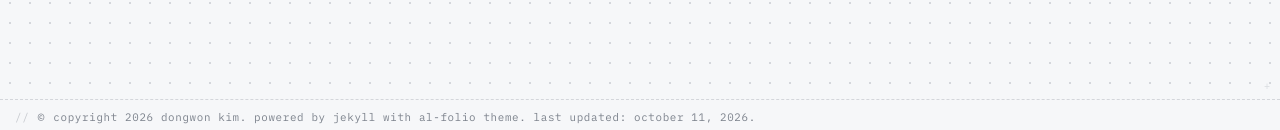
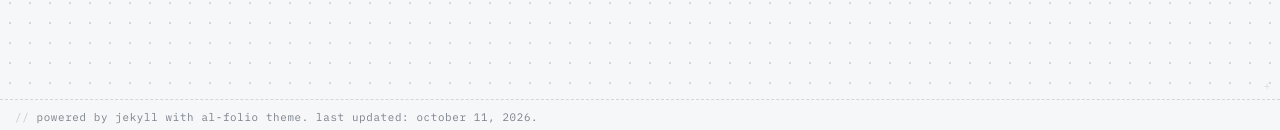
Before and after one commit to kdwonn/kdwonn.github.io, a Jekyll site: the page built from _pages/about.md, in a window 1280 px wide. Shown: the part 767-897 px from the top of the page. Built offline with Jekyll 4.4.1, drawn with Linux system fonts in a browser that asks for light colours; some web fonts are replaced; comment, search, counter and statistics services are not loaded; a style sheet for code colours, icons or effects is not loaded.

Commit message:
remove copyright from footer
Co-Authored-By: Claude Opus 5.5 <noreply@anthropic.com>
Claude-Session: https://claude.ai/code/session_013bpJmx1EFnU9fGRfMB5PUX

```diff
--- a/_includes/footer.html
+++ b/_includes/footer.html
@@ -1,7 +1,7 @@
     {% if site.footer_fixed %}
     <footer class="fixed-bottom">
       <div class="container mt-0">
-        &copy; Copyright {{ site.time | date: '%Y' }} {{ site.first_name }} {{ site.middle_name }} {{ site.last_name }}. {{ site.footer_text }}
+        {{ site.footer_text }}
         {%- if site.impressum_path -%}
         <a href="{{ site.url }}{{ site.baseurl }}{{ site.impressum_path }}">Impressum</a>.
         {%- endif -%}
@@ -13,7 +13,7 @@
     {%- else -%}
     <footer class="sticky-bottom mt-5">
       <div class="container">
-        &copy; Copyright {{ site.time | date: '%Y' }} {{ site.first_name }} {{ site.middle_name }} {{ site.last_name }}. {{ site.footer_text }}
+        {{ site.footer_text }}
         {%- if site.impressum_path -%}
         <a href="{{ site.url }}{{ site.baseurl }}{{ site.impressum_path }}">Impressum</a>.
         {%- endif -%}
```
